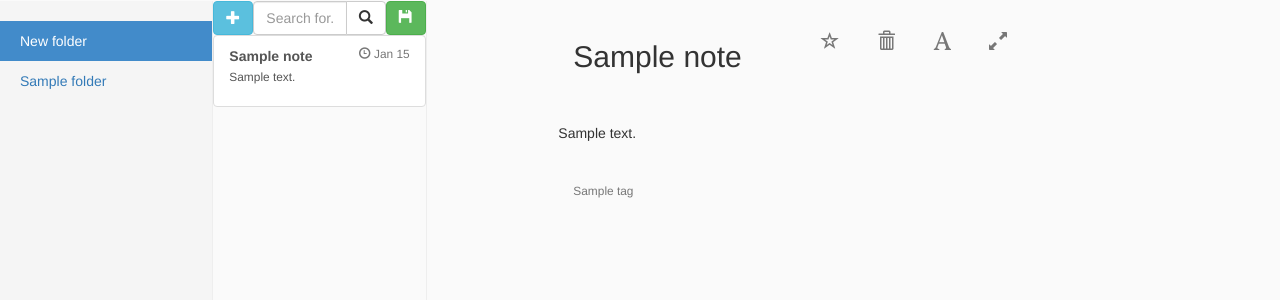
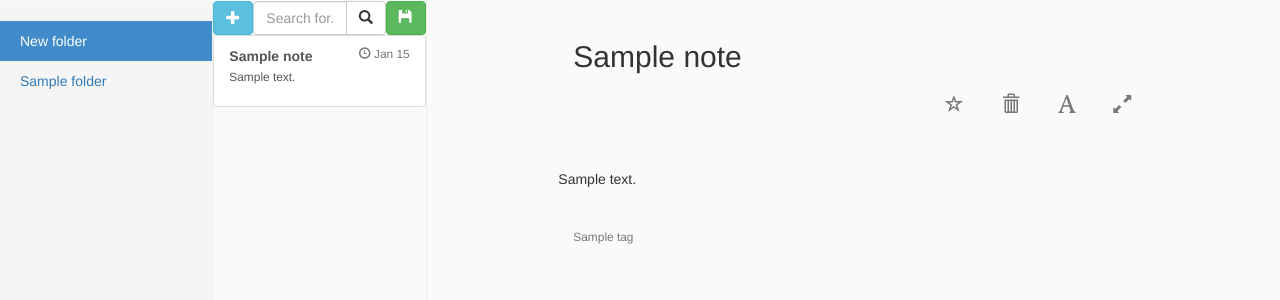
Before and after one commit to meras/noted, a Django app: page /notes/ in a window 1280 px wide. Shown: the part 50-350 px from the top of the page. Run offline with Django 3.2, Linux system fonts and the light colour scheme; a user stored in the database is signed in; tables that the repository leaves empty hold one stand-in row (values such as "Sample post"); parts of the project's set-up code (start-up, migrations or seed data) failed here and were passed over; some libraries are stand-ins or nearby versions.

Commit message:
Small changes to layout

```diff
--- a/noted/templates/notes/middle-sidebar.html
+++ b/noted/templates/notes/middle-sidebar.html
@@ -1,4 +1,4 @@
-<div class="col-md-2 col-md-offset-2 sidebar" id="notelist">
+<div class="col-sm-2 col-sm-offset-2 sidebar" id="notelist">
     {#######      BUTTONS      #######}
     {#    <div class="btn-toolbar" aria-label="Contextual buttons">#}
     {#######      NEW NOTE      #######}
--- a/noted/templates/notes/note-content.html
+++ b/noted/templates/notes/note-content.html
@@ -2,9 +2,9 @@
 <div class="note-content col-sm-6 col-sm-offset-5 main">
     <div class="note-info">
         <div class="row">
-            <section class="title h2 col-lg-5">{{ notes.first.title }}</section>
+            <section class="title h2 col-lg-5 pull-left">{{ notes.first.title }}</section>
 
-            <div class="btn-group-lg col-lg-offset-5 center-block">
+            <div class="btn-group-lg col-lg-offset-5 pull-right">
                 <a class="btn star" href="#"><i class="text-muted glyphicon glyphicon-star-empty"></i></a>
                 <a class="btn delete" href="#"><i class="text-muted glyphicon glyphicon-trash"></i></a>
                 <a class="btn font" href="#"><i class="text-muted glyphicon glyphicon-font"></i></a>
@@ -27,7 +27,7 @@
                 {% endfor %}
             </small>
 
-            <small class="word-count col-lg-1 col-lg-offset-5"></small>
+            <small class="word-count pull-right col-lg-1"></small>
         </div>
 
     </div>
```
